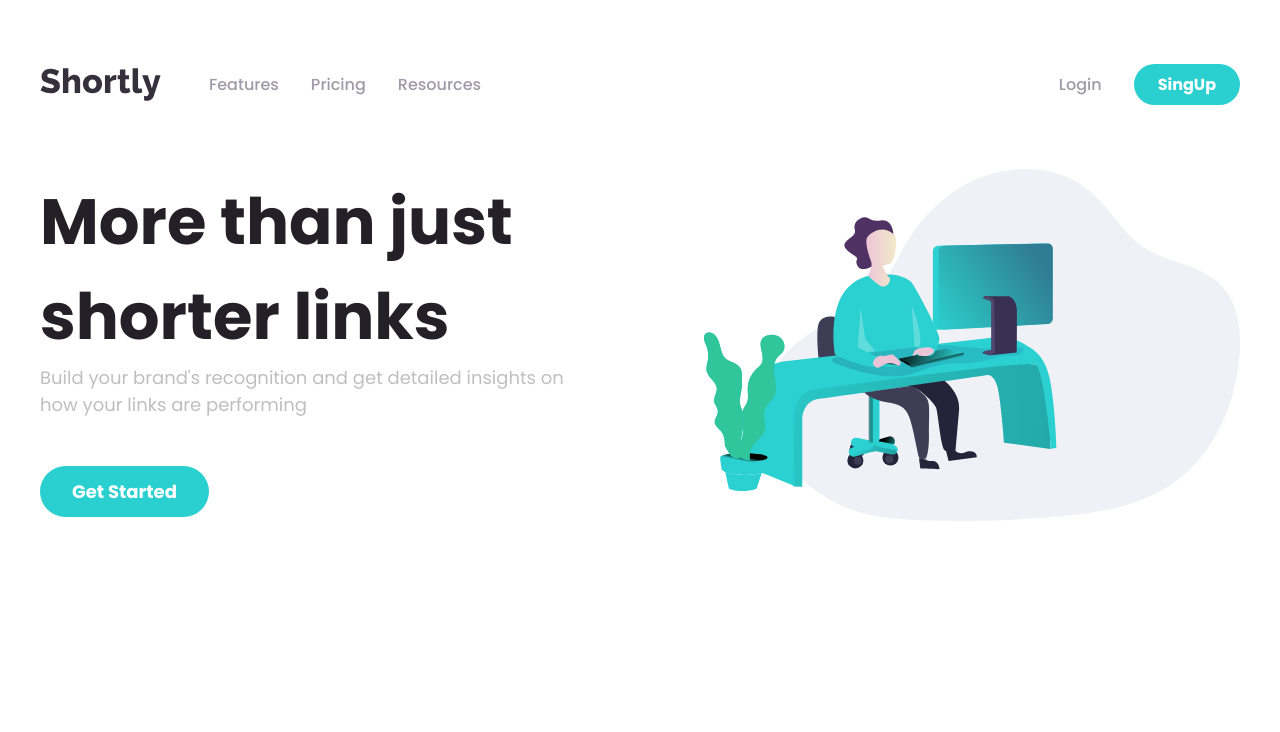
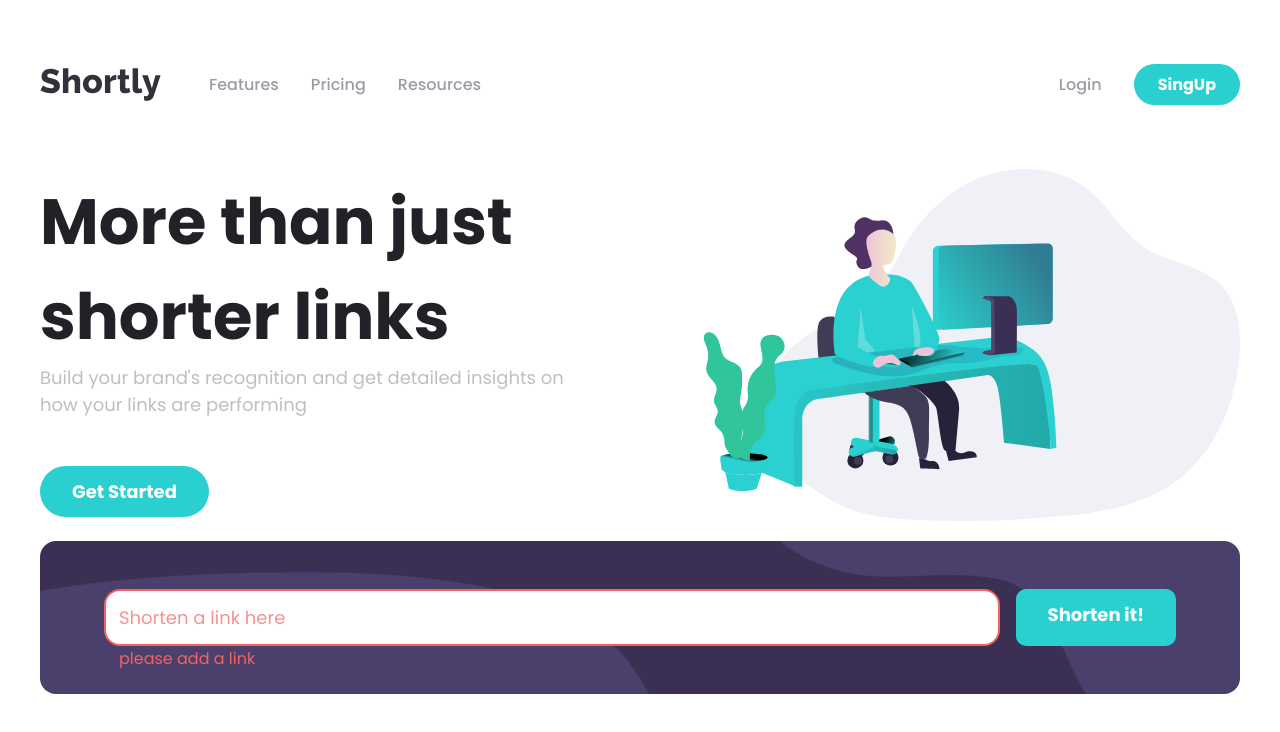
Before and after one commit to gabr7887/13---UrlShortening, a React (Vite) app: page / in a window 1280 px wide. Shown: the top 732 px of the page. Built offline with nearby package versions, Linux system fonts and the light colour scheme.

Commit message:
input sendo desenvolvido

```diff
--- a/src/App.tsx
+++ b/src/App.tsx
@@ -1,4 +1,5 @@
 import './App.css'
+import Form from './components/Form'
 import Header from './components/Header'
 import Intro from './components/Intro'
 
@@ -7,6 +8,7 @@ function App() {
     <>
     <Header/>
     <Intro/>
+    <Form/>
     </>
   )
 }
--- /dev/null
+++ b/src/components/Form.module.css
@@ -0,0 +1,17 @@
+.container{
+  background-image: url('../assets/images/bg-shorten-desktop.svg');
+  background-repeat: no-repeat;
+  background-size: cover;
+  background-color: var(--corPdark);
+  display: flex;
+  gap: 16px;
+  padding: 48px 64px;
+  border-radius: 16px;
+}
+
+.container input{
+  flex: 1;
+  padding: 16px;
+  font-size: 18px;
+  color: var(--corPdark);
+}
--- /dev/null
+++ b/src/components/Form.tsx
@@ -0,0 +1,20 @@
+import React from 'react'
+import Button from './Button'
+import Style from './Form.module.css'
+import FormInput from './FormInput'
+
+const Form = () => {
+  const [value, setValue] = React.useState('');
+  return (
+    <div>
+      <form className={`container ${Style.container}`}>
+        <FormInput label='LinkInput' customPlaceHolder='Shorten a link here'
+        stateValue={value}
+        setStateValue={setValue}/>
+        <Button>Shorten it!</Button>
+      </form>
+    </div>
+  )
+}
+
+export default Form
--- /dev/null
+++ b/src/components/FormInput.module.css
@@ -0,0 +1,47 @@
+.inputDiv{
+  display: flex;
+  flex: 1;
+  position: relative;
+
+}
+
+.inputDiv label{
+  font-size: 18px;
+  top: 15px;
+  left: 15px;
+  position: absolute;
+  opacity: 0.7;
+}
+
+.inputDiv span{
+  position: absolute;
+  bottom: -25px;
+  left: 15px;
+  color: var(--corSred);
+  display: none;
+}
+
+.inputDiv input{
+  border: 2px solid;
+  border-radius: 16px;
+}
+
+.inputDiv input:focus{
+  outline: none;
+}
+
+.inputDiv.errorState span{
+  display: block;
+}
+
+.inputDiv.errorState label{
+  color: var(--corSred);
+}
+
+.inputDiv.errorState input{
+  border-color: var(--corSred);
+}
+
+.disabled{
+  visibility: hidden;
+}
--- /dev/null
+++ b/src/components/FormInput.tsx
@@ -0,0 +1,31 @@
+import React from 'react'
+import Style from './FormInput.module.css'
+
+type inputParams = React.HTMLProps<'input'> & {
+  label : string,
+  customPlaceHolder: string,
+  stateValue: string,
+  setStateValue: React.Dispatch<React.SetStateAction<string>>;
+}
+
+const FormInput = (props : inputParams) => {
+  const [isFocused, setIsFocused] = React.useState(false);
+
+  function OnFocus(){
+    setIsFocused(true);
+  }
+
+  function OnBlur(){
+    setIsFocused(false);
+  }
+
+  return (
+    <div className={`${Style.inputDiv} ${Style.errorState}`}>
+      <label className={isFocused && props.stateValue === '' ? Style.disabled : ''} htmlFor={props.label}>{props.customPlaceHolder}</label>
+      <input onFocus={OnFocus} onBlur={OnBlur} onChange={({target}) => props.setStateValue(target.value)} type="text" name={props.label} id={props.label}/>
+      <span className={Style.errorMessage}>please add a link</span>
+    </div>
+  )
+}
+
+export default FormInput
```
